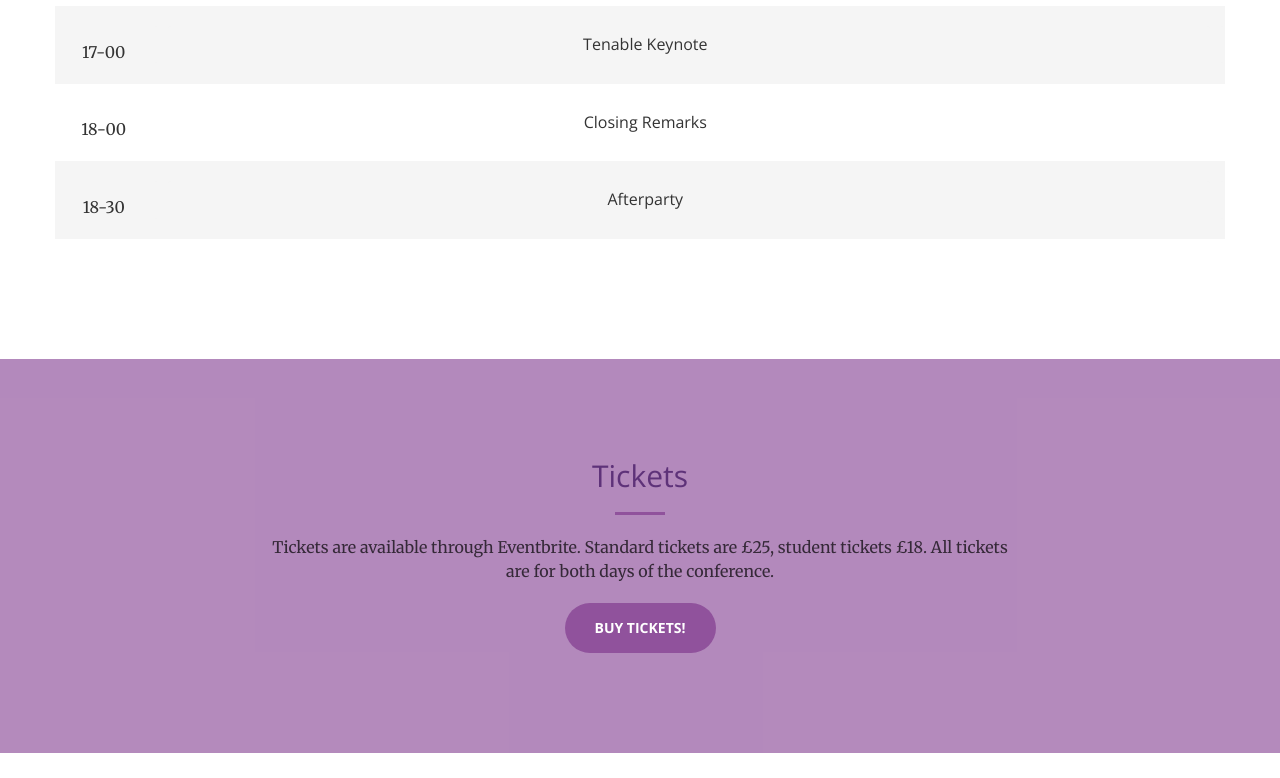
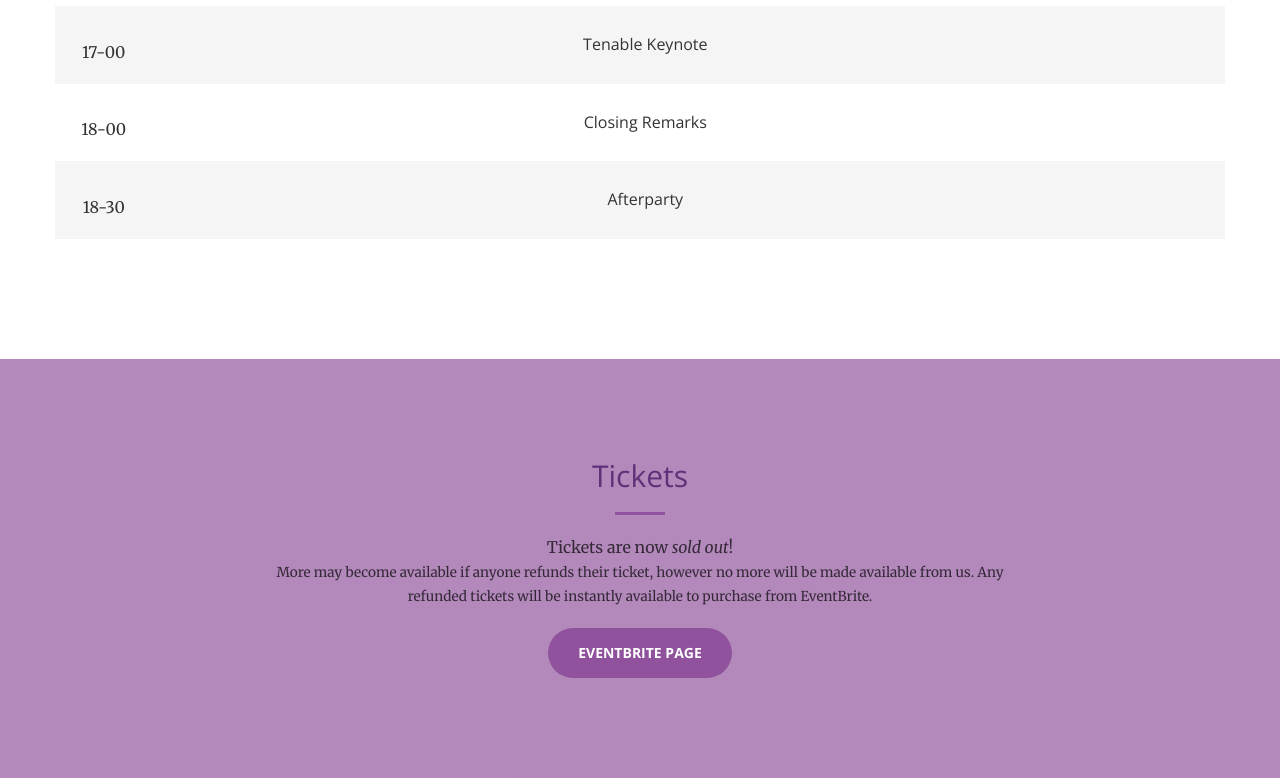
Before and after one commit to AbertayHackers/SecuriTay2018, a plain HTML site: page index.html in a window 1280 px wide. Shown: the part 3921-4699 px from the top of the page. Before the commit the page ends 4674 px from the top, so only its background shows below. Drawn offline with nearby package versions, Linux system fonts and the light colour scheme.

Commit message:
Sold out

```diff
--- a/index.html
+++ b/index.html
@@ -1740,9 +1740,11 @@ to organise EMF Camp.</p>
                     <h2 class="section-heading sh-white">Tickets</h2>
                     <hr class="primary">
                     <p class="text-faded">
-                        Tickets are available through Eventbrite. Standard tickets are £25, student tickets £18. All tickets are for both days of the conference.
+                        Tickets are now <em>sold out</em>!
+                        <br />
+                        <small>More may become available if anyone refunds their ticket, however no more will be made available from us. Any refunded tickets will be instantly available to purchase from EventBrite.</small>
                     </p>
-                    <a href="https://www.eventbrite.co.uk/e/securi-tay-v-tickets-20696372407" target="_blank" class="btn btn-default btn-xl">Buy Tickets!</a>
+                    <a href="https://www.eventbrite.co.uk/e/securi-tay-v-tickets-20696372407" target="_blank" class="btn btn-default btn-xl">EventBrite Page</a>
                 </div>
             </div>
         </div>
```
